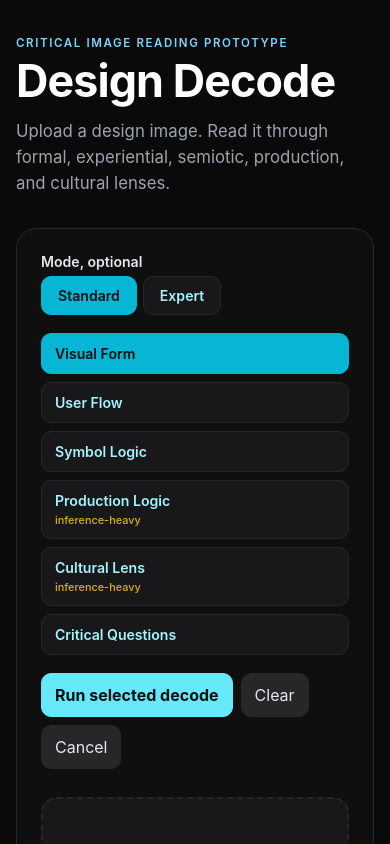
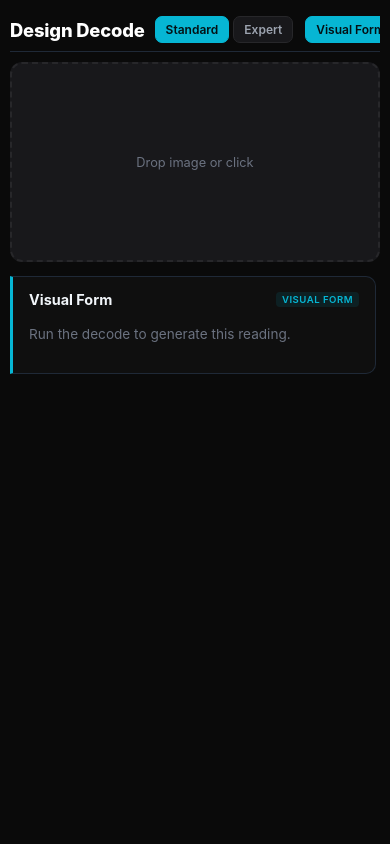
Before and after one commit to theblackyellowarrow/design-decode, a React (Vite) app: page / in a window 390 px wide. Shown: the top 844 px of the page. Built offline with nearby package versions, Linux system fonts and the light colour scheme.

Commit message:
Compact full-height layout: topbar controls, preview + results side-by-side, no scroll needed

```diff
--- a/src/main.jsx
+++ b/src/main.jsx
@@ -126,17 +126,9 @@ function App() {
 
   return (
     <main className="shell">
-      <header className="hero">
-        <p className="eyebrow">critical image reading prototype</p>
-        <h1>Design Decode</h1>
-        <p>Upload a design image. Read it through formal, experiential, semiotic, production, and cultural lenses.</p>
-      </header>
-
-      <section className="panel grid">
-        <div className="controls">
-
-          <div className="mode-selector" aria-label="Pedagogy mode">
-            <span>Mode, optional</span>
+      <header className="topbar">
+        <h1 className="logo">Design Decode</h1>
+        <div className="topbar-controls">
           <div className="mode-options">
             {['standard', 'expert'].map((m) => (
               <button
@@ -149,9 +141,7 @@ function App() {
               </button>
             ))}
           </div>
-          </div>
-
-          <div className="method-grid" aria-label="Decode lenses">
+          <div className="method-row">
             {analysisMethods.map((method) => (
               <button
                 type="button"
@@ -160,31 +150,31 @@ function App() {
                 onClick={() => toggleMethod(method.key)}
               >
                 {method.name}
-                {method.inferential ? <small> inference-heavy</small> : null}
+                {method.inferential ? <small> inf.</small> : null}
               </button>
             ))}
           </div>
-
-          {error ? <p className="error">{error}</p> : null}
-
           <div className="actions">
-            <button type="button" className="primary" onClick={runAnalysis}>Run selected decode</button>
+            <button type="button" className="primary" onClick={runAnalysis}>Run</button>
             <button type="button" className="secondary" onClick={clearAll}>Clear</button>
             <button type="button" className="secondary" onClick={() => abortRef.current?.abort()}>Cancel</button>
           </div>
         </div>
+      </header>
 
+      {error ? <p className="error">{error}</p> : null}
+
+      <section className="workspace">
         <div className={image ? 'preview' : 'preview preview-empty'} onClick={() => !image && fileInputRef.current?.click()}>
           <input ref={fileInputRef} type="file" accept="image/*" onChange={handleFile} className="preview-input" />
-          {image ? <img src={image.preview} alt={`Uploaded design: ${image.name}`} /> : <div className="placeholder">Upload an image to begin.</div>}
+          {image ? <img src={image.preview} alt={`Uploaded design: ${image.name}`} /> : <div className="placeholder">Drop image or click</div>}
         </div>
-      </section>
 
         <section className="results">
           {Object.values(status).some((s) => s === 'done') ? (
             <div className="results-toolbar">
               <button type="button" className="secondary" onClick={() => exportFullSession({
-              results, methods: analysisMethods, imageName: image.name, context, selected
+                results, methods: analysisMethods, imageName: image?.name, context, selected
               })}>Export session .md</button>
             </div>
           ) : null}
@@ -208,7 +198,7 @@ function App() {
                   <div className="result-actions">
                     <button type="button" className="copy" onClick={() => copyText(text)}>Copy text</button>
                     <button type="button" className="copy" onClick={() => exportSingleLens({
-                    methodName: method?.name || key, text, imageName: image.name, context, inferential: method?.inferential
+                      methodName: method?.name || key, text, imageName: image?.name, context, inferential: method?.inferential
                     })}>Export .md</button>
                   </div>
                 ) : null}
@@ -216,6 +206,7 @@ function App() {
             );
           })}
         </section>
+      </section>
     </main>
   );
 }
--- a/src/styles.css
+++ b/src/styles.css
@@ -15,54 +15,51 @@
 body { margin: 0; background: #0a0a0a; }
 button, input, textarea { font: inherit; }
 
-.shell { max-width: 1180px; margin: 0 auto; padding: 40px 24px 80px; }
-.hero { margin-bottom: 32px; }
-.eyebrow { color: #7dd3fc; text-transform: uppercase; letter-spacing: 0.14em; font-size: 0.72rem; font-weight: 600; }
-h1 { font-size: clamp(2.8rem, 7vw, 5.5rem); line-height: 0.9; margin: 0 0 14px; color: #fff; letter-spacing: -0.02em; }
-.hero p:last-child { max-width: 680px; color: #9ca3af; font-size: 1.05rem; line-height: 1.55; }
+.shell { display: flex; flex-direction: column; height: 100vh; max-width: 100%; padding: 10px 14px; overflow: hidden; }
 
-.panel { border: 1px solid #1f2937; background: #0f0f0f; border-radius: 20px; padding: 24px; }
-.grid { display: grid; grid-template-columns: minmax(260px, 400px) 1fr; gap: 28px; }
-.controls { display: flex; flex-direction: column; gap: 18px; }
-textarea { width: 100%; border: 1px solid #27272a; background: #18181b; color: #e5e7eb; border-radius: 10px; padding: 12px 14px; min-height: 120px; resize: vertical; line-height: 1.5; }
+.topbar { display: flex; align-items: center; gap: 16px; padding: 8px 0; border-bottom: 1px solid #1f2937; flex-shrink: 0; }
+.logo { font-size: 1.15rem; font-weight: 800; color: #fff; margin: 0; letter-spacing: -0.01em; white-space: nowrap; }
+.topbar-controls { display: flex; align-items: center; gap: 12px; flex: 1; overflow-x: auto; }
 
-.mode-selector span { display: block; margin-bottom: 6px; color: #e5e7eb; font-weight: 600; font-size: 0.88rem; }
-.mode-options { display: flex; gap: 6px; }
-.mode-btn { background: #18181b; color: #a5f3fc; border: 1px solid #27272a; border-radius: 10px; padding: 10px 16px; cursor: pointer; font-weight: 600; text-transform: capitalize; font-size: 0.88rem; }
+.mode-options { display: flex; gap: 4px; }
+.mode-btn { background: #18181b; color: #9ca3af; border: 1px solid #27272a; border-radius: 7px; padding: 5px 10px; cursor: pointer; font-weight: 600; text-transform: capitalize; font-size: 0.75rem; }
 .mode-btn.selected { background: #06b6d4; color: #041014; border-color: #06b6d4; }
 
-.method-grid { display: grid; grid-template-columns: repeat(2, minmax(0, 1fr)); gap: 8px; }
-.method, .primary, .secondary { border: 1px solid #27272a; border-radius: 10px; padding: 11px 13px; cursor: pointer; }
-.method { background: #18181b; color: #a5f3fc; text-align: left; font-weight: 600; font-size: 0.88rem; transition: background 0.15s, border-color 0.15s; }
-.method small { display: block; color: #facc15; font-size: 0.68rem; margin-top: 4px; font-weight: 500; opacity: 0.85; }
+.method-row { display: flex; gap: 4px; }
+.method { background: #18181b; color: #9ca3af; border: 1px solid #27272a; border-radius: 7px; padding: 5px 10px; cursor: pointer; font-weight: 600; font-size: 0.75rem; white-space: nowrap; transition: background 0.15s, color 0.15s, border-color 0.15s; }
+.method small { color: #facc15; font-size: 0.62rem; margin-left: 2px; font-weight: 500; }
 .method.selected { background: #06b6d4; color: #041014; border-color: #06b6d4; }
 .method.selected small { color: #3f2e00; }
-.actions { display: flex; gap: 8px; flex-wrap: wrap; }
-.primary { background: #67e8f9; color: #041014; border-color: #67e8f9; font-weight: 700; }
-.secondary { background: #27272a; color: #e5e7eb; }
+.method:hover:not(.selected) { color: #e5e7eb; border-color: #3f3f46; }
+
+.actions { display: flex; gap: 4px; margin-left: auto; }
+.primary { background: #67e8f9; color: #041014; border: 1px solid #67e8f9; border-radius: 7px; padding: 5px 12px; cursor: pointer; font-weight: 700; font-size: 0.78rem; }
+.secondary { background: #27272a; color: #d1d5db; border: 1px solid #27272a; border-radius: 7px; padding: 5px 10px; cursor: pointer; font-weight: 600; font-size: 0.75rem; }
 button:hover { filter: brightness(1.1); }
-button:focus-visible, input:focus-visible, textarea:focus-visible { outline: 3px solid #facc15; outline-offset: 3px; }
-.error { color: #fecaca; background: #450a0a; border: 1px solid #991b1b; padding: 12px 14px; border-radius: 10px; font-size: 0.88rem; }
+button:focus-visible, input:focus-visible { outline: 2px solid #facc15; outline-offset: 2px; }
 
-.preview { min-height: 320px; display: grid; place-items: center; background: #18181b; border: 1px solid #27272a; border-radius: 16px; overflow: hidden; position: relative; }
+.error { color: #fecaca; background: #450a0a; border: 1px solid #991b1b; padding: 8px 12px; border-radius: 7px; font-size: 0.78rem; margin: 8px 0 0; flex-shrink: 0; }
+
+.workspace { display: flex; gap: 14px; flex: 1; overflow: hidden; padding-top: 10px; }
+
+.preview { width: 260px; flex-shrink: 0; background: #18181b; border: 1px solid #27272a; border-radius: 12px; overflow: hidden; display: grid; place-items: center; position: relative; }
 .preview-empty { cursor: pointer; border: 2px dashed #27272a; }
 .preview-empty:hover { border-color: #06b6d4; background: #141416; }
 .preview-input { display: none; }
-.preview img { max-width: 100%; max-height: 520px; display: block; }
-.placeholder { color: #6b7280; font-size: 0.9rem; pointer-events: none; }
+.preview img { max-width: 100%; max-height: 100%; display: block; object-fit: contain; }
+.placeholder { color: #6b7280; font-size: 0.8rem; pointer-events: none; text-align: center; padding: 12px; }
 
-.results { margin-top: 32px; }
-.results-toolbar { display: flex; gap: 10px; justify-content: flex-end; margin-bottom: 16px; }
-.results-toolbar .secondary { font-size: 0.82rem; padding: 8px 14px; }
+.results { flex: 1; overflow-y: auto; display: flex; flex-direction: column; gap: 10px; padding-right: 4px; }
+.results-toolbar { display: flex; gap: 8px; justify-content: flex-end; flex-shrink: 0; }
+.results-toolbar .secondary { font-size: 0.7rem; padding: 4px 10px; }
 
 .result-card {
   background: #0f0f0f;
   border: 1px solid #1f2937;
   border-left: 3px solid #27272a;
-  border-radius: 0 14px 14px 0;
-  padding: 22px 24px;
-  margin-bottom: 16px;
-  transition: border-left-color 0.2s;
+  border-radius: 0 10px 10px 0;
+  padding: 14px 16px;
+  flex-shrink: 0;
 }
 .result-card[data-lens="visual_formal_composition"] { border-left-color: var(--vf); }
 .result-card[data-lens="interaction_ux_behaviour"] { border-left-color: var(--ux); }
@@ -71,10 +68,10 @@ button:focus-visible, input:focus-visible, textarea:focus-visible { outline: 3px
 .result-card[data-lens="cultural_political_meaning"] { border-left-color: var(--cult); }
 .result-card[data-lens="suggest_critical_questions"] { border-left-color: var(--crit); }
 
-.result-head { display: flex; justify-content: space-between; gap: 14px; align-items: center; margin-bottom: 8px; }
-.result-head-right { display: flex; align-items: center; gap: 8px; }
-.result-head h2 { margin: 0; font-size: 1.1rem; font-weight: 700; color: #f1f5f9; letter-spacing: -0.01em; }
-.result-head .lens-badge { font-size: 0.68rem; font-weight: 600; text-transform: uppercase; letter-spacing: 0.06em; padding: 3px 8px; border-radius: 6px; }
+.result-head { display: flex; justify-content: space-between; gap: 10px; align-items: center; margin-bottom: 4px; }
+.result-head h2 { margin: 0; font-size: 0.9rem; font-weight: 700; color: #f1f5f9; }
+.result-head-right { display: flex; align-items: center; gap: 6px; }
+.lens-badge { font-size: 0.6rem; font-weight: 600; text-transform: uppercase; letter-spacing: 0.05em; padding: 2px 6px; border-radius: 4px; }
 .lens-badge.vf { color: var(--vf); background: rgb(6 182 212 / 10%); }
 .lens-badge.ux { color: var(--ux); background: rgb(16 185 129 / 10%); }
 .lens-badge.sem { color: var(--sem); background: rgb(167 139 250 / 10%); }
@@ -82,30 +79,28 @@ button:focus-visible, input:focus-visible, textarea:focus-visible { outline: 3px
 .lens-badge.cult { color: var(--cult); background: rgb(244 63 94 / 10%); }
 .lens-badge.crit { color: var(--crit); background: rgb(99 102 241 / 10%); }
 
-.note { color: #fde68a; font-size: 0.8rem; margin: 0 0 14px; line-height: 1.45; padding: 8px 12px; background: rgb(253 230 138 / 6%); border-radius: 8px; border: 1px solid rgb(253 230 138 / 10%); }
-.empty { color: #6b7280; font-size: 0.95rem; padding: 8px 0; }
+.note { color: #fde68a; font-size: 0.7rem; margin: 0 0 8px; line-height: 1.4; padding: 5px 8px; background: rgb(253 230 138 / 5%); border-radius: 6px; border: 1px solid rgb(253 230 138 / 8%); }
+.empty { color: #6b7280; font-size: 0.85rem; padding: 4px 0; }
 
 .result-text {
   white-space: pre-wrap;
   font-family: inherit;
-  font-size: 1rem;
-  line-height: 1.7;
+  font-size: 0.88rem;
+  line-height: 1.6;
   color: #d1d5db;
-  margin: 0 0 4px;
-  max-width: 72ch;
+  margin: 0 0 2px;
 }
 
-.result-actions { display: flex; gap: 8px; margin-top: 16px; padding-top: 14px; border-top: 1px solid #1f2937; flex-wrap: wrap; }
-.result-actions button { font-size: 0.8rem; background: #1a1a1a; color: #9ca3af; border: 1px solid #27272a; border-radius: 8px; padding: 7px 14px; cursor: pointer; }
+.result-actions { display: flex; gap: 6px; margin-top: 10px; padding-top: 10px; border-top: 1px solid #1f2937; }
+.result-actions button { font-size: 0.7rem; background: #1a1a1a; color: #9ca3af; border: 1px solid #27272a; border-radius: 6px; padding: 4px 10px; cursor: pointer; }
 .result-actions button:hover { color: #e5e7eb; border-color: #3f3f46; }
 
-.spinner { color: #facc15; font-size: 0.82rem; }
-.failed { color: #fecaca; font-size: 0.82rem; }
+.spinner { color: #facc15; font-size: 0.7rem; }
+.failed { color: #fecaca; font-size: 0.7rem; }
 
-@media (max-width: 820px) {
-  .shell { padding: 24px 16px 60px; }
-  .grid { grid-template-columns: 1fr; }
-  .preview { min-height: 280px; }
-  .method-grid { grid-template-columns: 1fr; }
-  .result-card { padding: 18px; }
+@media (max-width: 800px) {
+  .shell { padding: 8px 10px; }
+  .topbar { flex-wrap: wrap; gap: 10px; }
+  .workspace { flex-direction: column; }
+  .preview { width: 100%; height: 200px; }
 }
```
Lines whose indentation alone changed are shown as unchanged.
